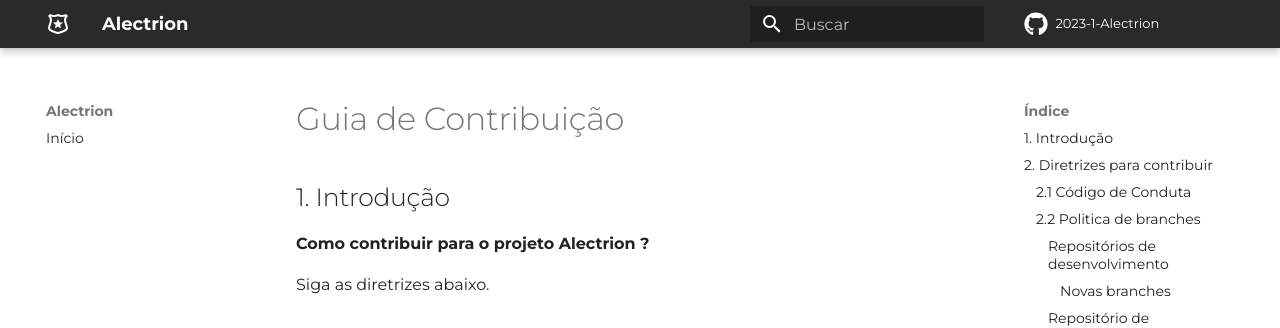
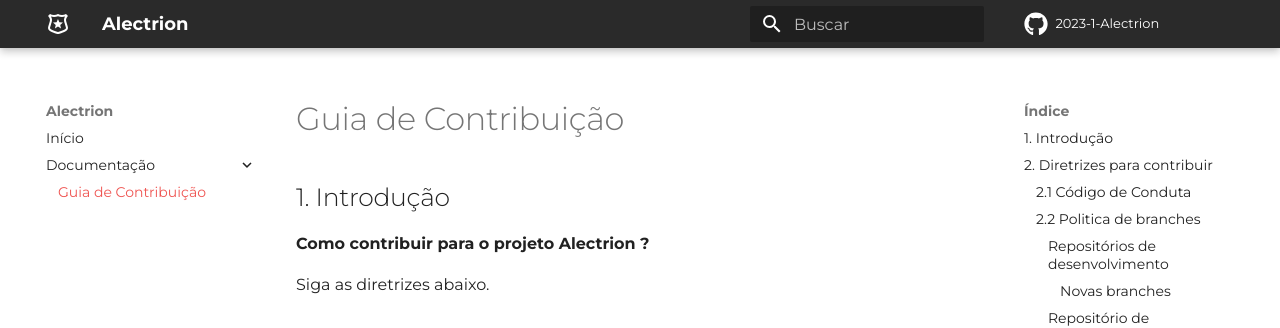
Before and after one commit to fga-eps-mds/2023-1-Alectrion-DOC, an MkDocs documentation site: the page built from docs/documentacao/guiaDeContribuicao.md, in a window 1280 px wide. Shown: the top 328 px of the page. Built offline with MkDocs 1.6.1 and Material for MkDocs 9.7.7, drawn with Linux system fonts in a browser that asks for light colours; some web fonts are replaced; comment, search, counter and statistics services are not loaded.

Commit message:
#5 docs: Adição do documento de guia de contribuição na navegação

```diff
--- a/mkdocs.yml
+++ b/mkdocs.yml
@@ -21,5 +21,7 @@
 
 nav:
   - Início: index.md
+  - Documentação:
+      - Guia de Contribuição: documentacao/guiaDeContribuicao.md
 
 dev_addr: "0.0.0.0:8000"
```
Also changed, not shown: docs/documentacao/guiaDeContribuicao.md (renamed from docs/CONTRIBUTING.md).
